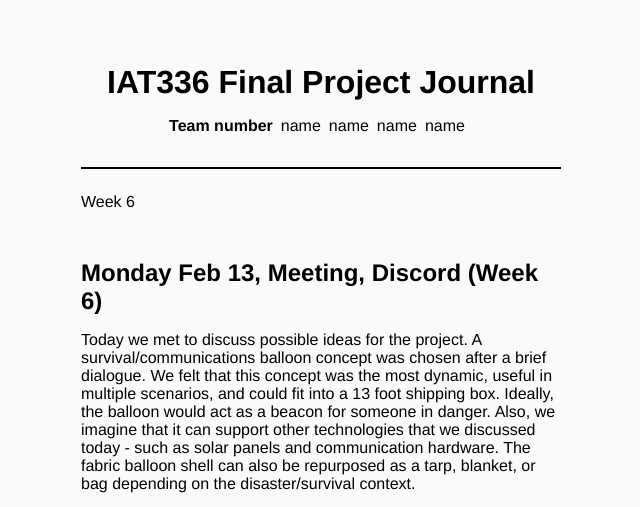
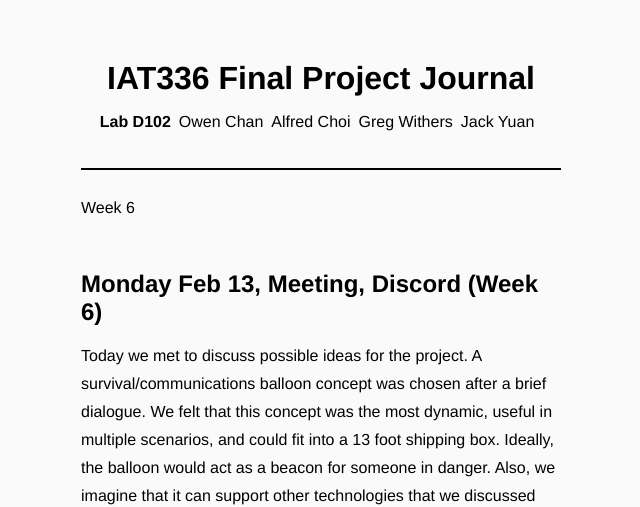
Before and after one commit to stoneYuan3/TeamJournal-MaterialsInDesign-FinalProject, a plain HTML site: page index.html in a window 1280 px wide. Shown: the top 507 px of the page, without its empty margins (319-959 px from the left). Drawn offline with nearby package versions, Linux system fonts and the light colour scheme.

Commit message:
add in names 112-02-17

```diff
--- a/js/components/common.js
+++ b/js/components/common.js
@@ -28,7 +28,7 @@ const Header = () => {
     class: "flex flex-column"
   }, /*#__PURE__*/React.createElement("h1", null, "IAT336 Final Project Journal"), /*#__PURE__*/React.createElement("div", {
     class: "flex flex-row"
-  }, /*#__PURE__*/React.createElement("p", null, /*#__PURE__*/React.createElement("strong", null, "Team number")), /*#__PURE__*/React.createElement("p", null, "name"), /*#__PURE__*/React.createElement("p", null, "name"), /*#__PURE__*/React.createElement("p", null, "name"), /*#__PURE__*/React.createElement("p", null, "name")));
+  }, /*#__PURE__*/React.createElement("p", null, /*#__PURE__*/React.createElement("strong", null, "Lab D102")), /*#__PURE__*/React.createElement("p", null, "Owen Chan "), /*#__PURE__*/React.createElement("p", null, "Alfred Choi"), /*#__PURE__*/React.createElement("p", null, "Greg Withers"), /*#__PURE__*/React.createElement("p", null, "Jack Yuan")));
 };
 const NavArticle = () => {
   return /*#__PURE__*/React.createElement("nav", {
--- a/style/core.css
+++ b/style/core.css
@@ -14,6 +14,7 @@ ul li{ word-break: break-all; }
 /*/////////////////////////////////////////////////////////*/
 html{
     background-color: #FAFAFA;
+    line-height: 1.75rem;
 }
 
 .flex{
```
